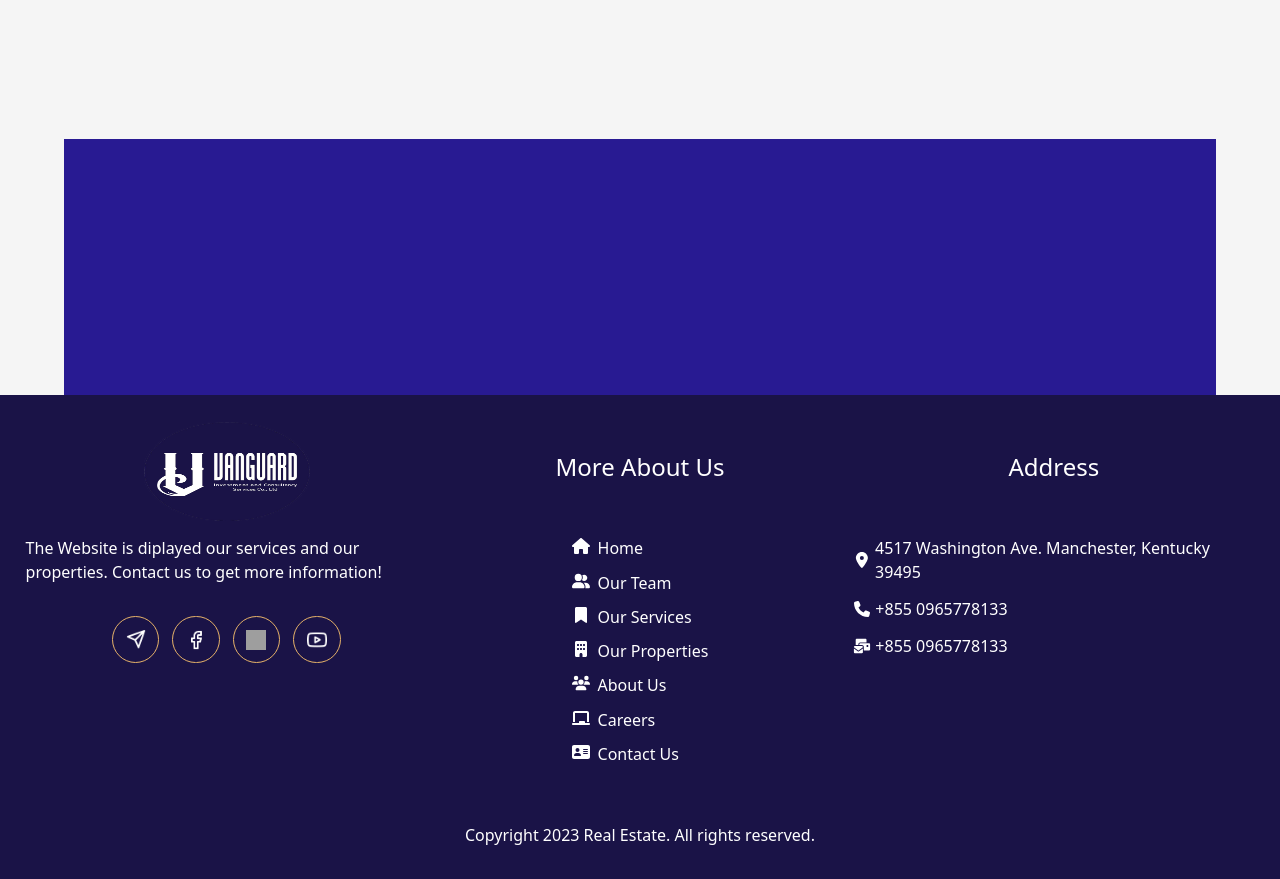
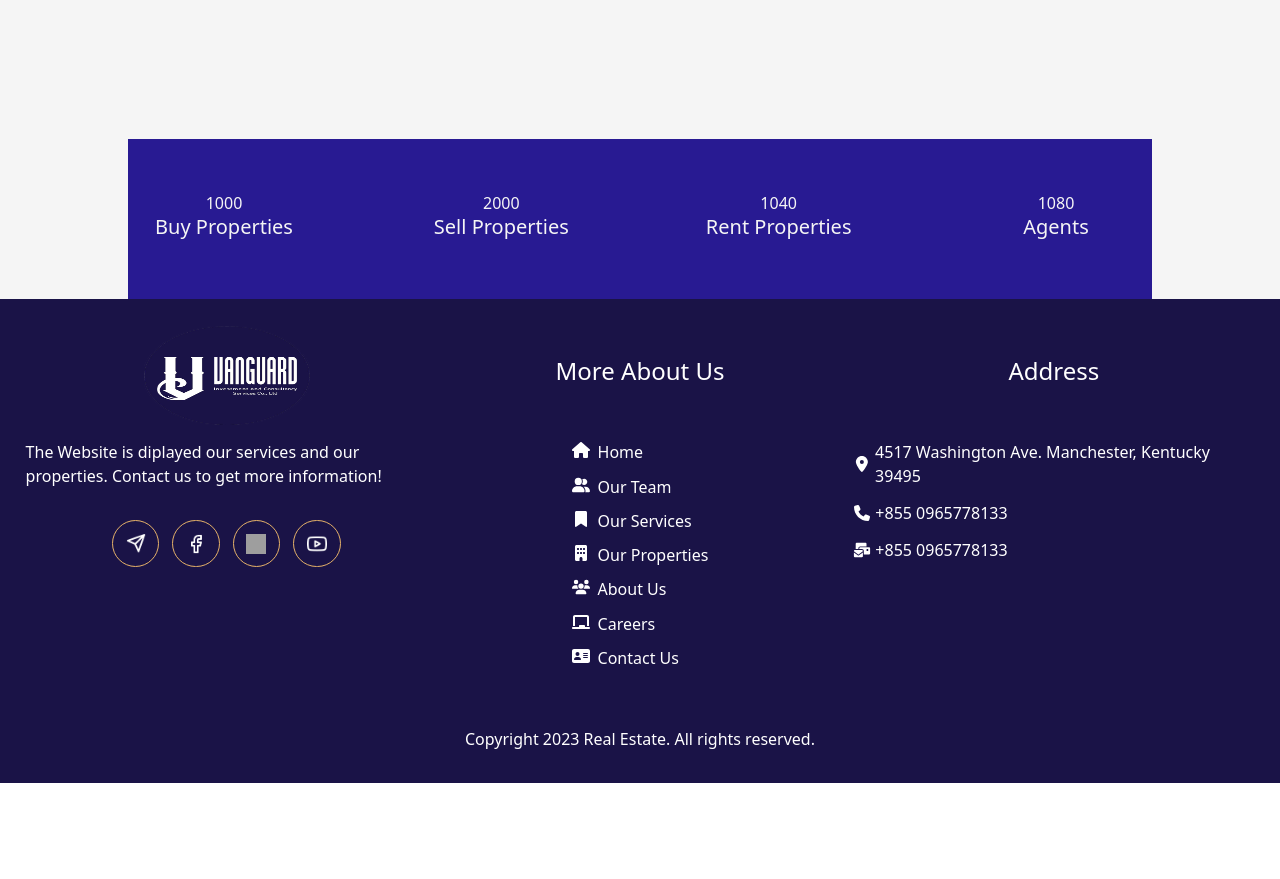
Before and after one commit to Lilay-09/new_vg, a Next.js app: page /about-us in a window 1280 px wide. Shown: the part 1200-2079 px from the top of the page. After the commit the page ends 1983 px from the top, so only its background shows below. Built offline with nearby package versions, Linux system fonts and the light colour scheme; grey boxes are pictures that could not be loaded.

Commit message:
add more

```diff
--- a/components/Home/Accomplished.js
+++ b/components/Home/Accomplished.js
@@ -19,8 +19,8 @@ const Accomplished = (props) => {
               alt={props.profile}
               priority
             />
-            View Page
           </Link>
+          <div>View Page</div>
         </div>
         <div className={styles._person_details}>
           <h5>{props.name}</h5>
--- a/components/SliderBanner.js
+++ b/components/SliderBanner.js
@@ -1,7 +1,7 @@
 import Image from "next/image";
 import { useEffect, useRef, useState } from "react";
 
-const SliderBanner = ({ slides }) => {
+const SliderBanner = ({ slides, auto }) => {
   const [timerId, setTimerId] = useState(null);
   const nextBtnRef = useRef();
 
@@ -45,7 +45,7 @@ const SliderBanner = ({ slides }) => {
       <button
         className="carousel-button next"
         data-carousel-button="next"
-        // ref={nextBtnRef}
+        ref={auto ? nextBtnRef : null}
       >
         &#8658;
       </button>
--- a/pages/about-us/index.js
+++ b/pages/about-us/index.js
@@ -114,7 +114,24 @@ const AboutUs = () => {
           </div>
         </div>
       </div>
-      <div className={`${styles.accomplished} reveal`} ref={accRef}></div>
+      <div className={`${styles.accomplished}`} ref={accRef}>
+        <div className={styles.company__things}>
+          <span>1000</span>
+          <h5>Buy Properties</h5>
+        </div>
+        <div className={styles.company__things}>
+          <span>2000</span>
+          <h5>Sell Properties</h5>
+        </div>
+        <div className={styles.company__things}>
+          <span>1040</span>
+          <h5>Rent Properties</h5>
+        </div>
+        <div className={styles.company__things}>
+          <span>1080</span>
+          <h5>Agents</h5>
+        </div>
+      </div>
     </Layout>
   );
 };
--- a/pages/agent/[id].js
+++ b/pages/agent/[id].js
@@ -6,7 +6,7 @@ import Image from "next/image";
 
 const Person = (props) => {
   const { fetctData } = props;
-  console.log(fetctData);
+  // console.log(fetctData);
   return (
     <Layout width={100}>
       {fetctData.map((item, i) => {
@@ -40,7 +40,6 @@ const Person = (props) => {
                     height={20}
                     alt="l1"
                   />
-
                   <span>Phone: {item.phone}</span>
                 </div>
                 <span className={styles.about_agent}>About me</span>
--- a/pages/index.js
+++ b/pages/index.js
@@ -90,7 +90,7 @@ const Home = () => {
     <Layout width={100}>
       <section className={`${styles._home_banner}`}>
         <div className={`myAnim ${styles.banner}`}>
-          <SliderBanner />
+          <SliderBanner auto={true} />
           <div className={styles.banner_content}>
             <span>This is The Banner the company</span>
             <div className={styles.content_title}>
@@ -180,11 +180,11 @@ const Home = () => {
         <div className="reveal fade-bottom">
           <div className={styles.interior_title}>
             <div className={styles.interior_title_content}>
-              <h2>Interior Design Ideas</h2>
+              <h2>Real Estate Sample</h2>
               <button>More</button>
             </div>
             <div>
-              <p>These are some sample of design.</p>
+              <p>These are some of design samples.</p>
             </div>
           </div>
           <div>{interior_Design()}</div>
--- a/styles/AboutUs.module.css
+++ b/styles/AboutUs.module.css
@@ -98,15 +98,35 @@
   text-transform: uppercase;
 }
 .accomplished {
-  width: 90%;
+  width: 80%;
   margin: 0 auto;
-  height: 20vw;
   background-color: #281a92;
+  display: flex;
+  color: whitesmoke;
+  gap: 1vw;
+  justify-content: space-between;
+  height: 160px;
+  overflow-x: scroll;
+}
+.company__things {
+  width: 15vw;
+  /* background-color: #e6b269; */
+  min-width: 180px;
+  padding: 1rem;
+  display: flex;
+  align-items: center;
+  flex-direction: column;
+  justify-content: center;
 }
 @media screen and (max-width: 1380px) {
   .__banner_content {
     height: 100%;
     /* width: 70%; */
+  }
+}
+@media screen and (max-width: 1024px) {
+  .accomplished {
+    width: 90%;
   }
 }
 @media screen and (max-width: 768px) {
--- a/styles/globals.css
+++ b/styles/globals.css
@@ -284,9 +284,6 @@ section {
   .title_comp {
     font-size: 2rem;
   }
-}
-
-@media screen and (max-width: 768px) {
   .reveal {
     opacity: 1;
   }
@@ -320,6 +317,7 @@ section {
     animation: none;
   }
 }
+
 @import url("./input.css");
 @import url("./swiper.css");
 @import url("./Contact/Contact.css");
```
Also changed, not shown: pages/project/details/[details].js (+43 -3 lines), pages/properties/index.js (+12 -2 lines), styles/BlogDetails.module.css (+6 -1 lines), styles/Home.module.css (+6 -6 lines), styles/LastProject.module.css (+12 -0 lines).
